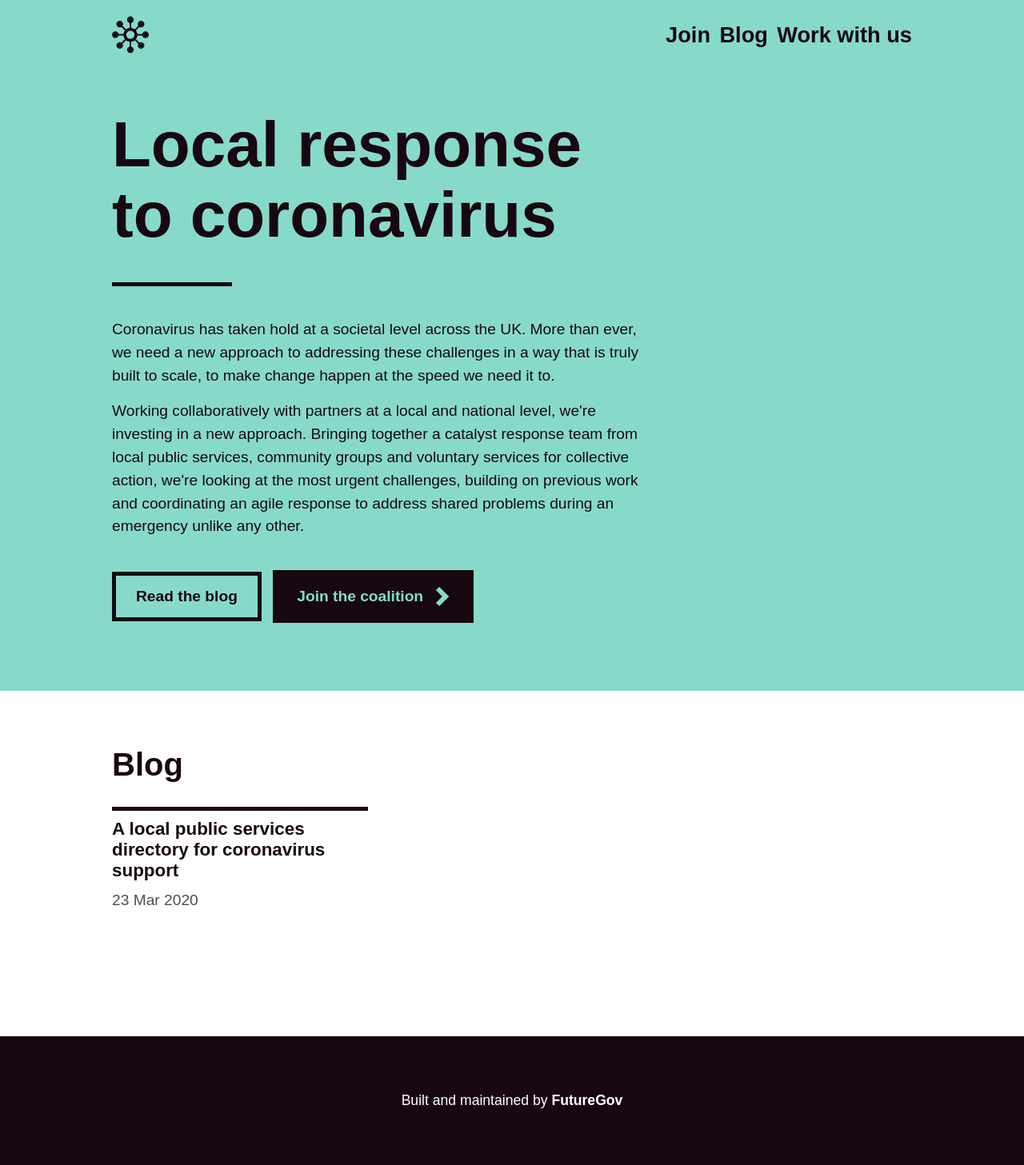
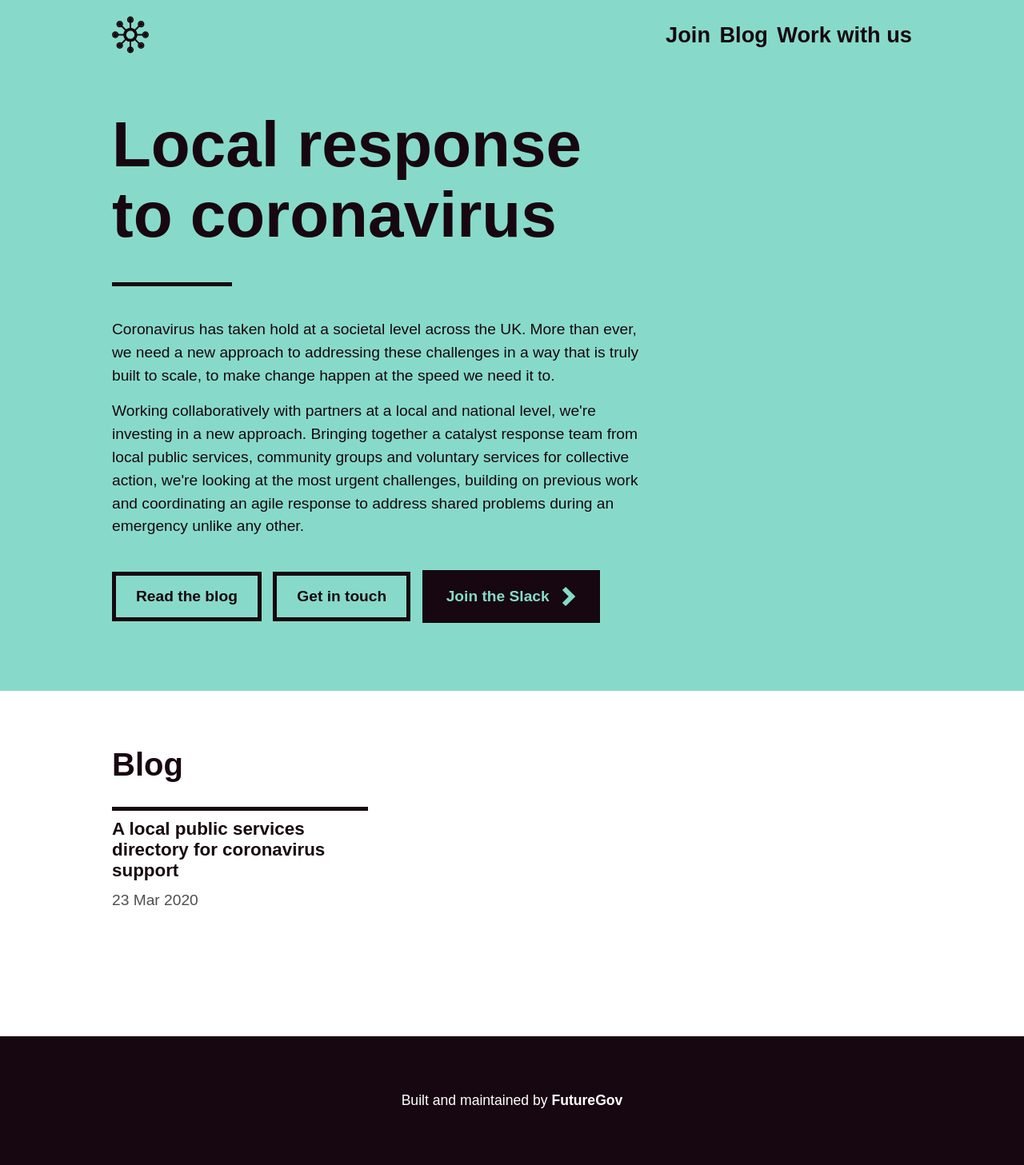
Before and after one commit to wearefuturegov/london-coronavirus-response-microsite, a Jekyll site: the page built from index.markdown, in a window 1280 px wide. Shown: the whole page at 80% size. Built offline with Jekyll 4.4.1, drawn with Linux system fonts in a browser that asks for light colours; some web fonts are replaced.

Commit message:
Update home.html

```diff
--- a/_layouts/home.html
+++ b/_layouts/home.html
@@ -12,8 +12,11 @@
             <a class="actions__button" href="/blog/local-public-services-directory-coronavirus" onclick="gtag('event', 'Home', { 'event_category': 'Blog' });">
                 Read the blog
             </a>
-            <a class="actions__button actions__button--primary" href="mailto:hello@wearefuturegov.com" onclick="gtag('event', 'Home', { 'event_category': 'Email' });">
-                Join the coalition
+            <a class="actions__button" href="mailto:hello@wearefuturegov.com" onclick="gtag('event', 'Home', { 'event_category': 'Email' });">
+                Get in touch
+            </a>
+            <a class="actions__button actions__button--primary" href="https://join.slack.com/t/uklocalservices/signup">
+                Join the Slack
             </a>
         </div>
     </div>
```
